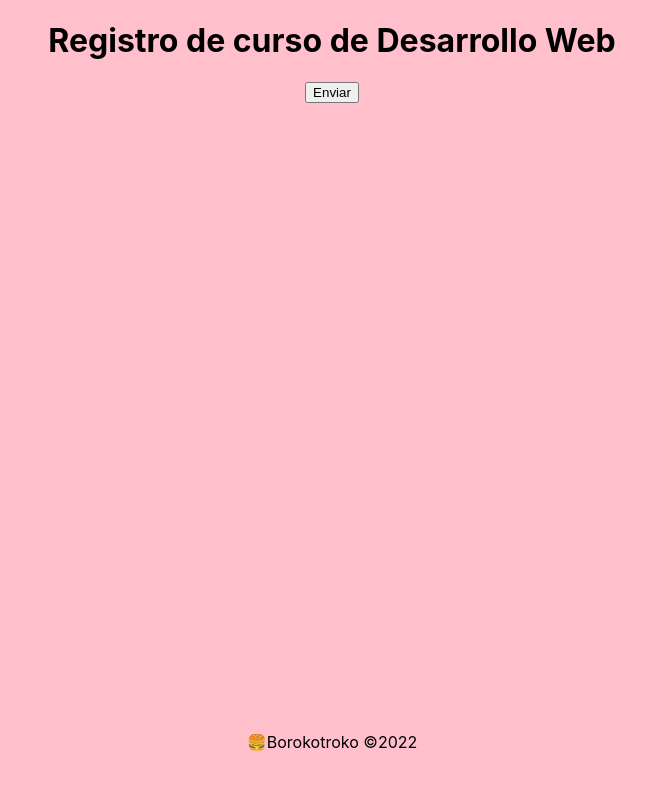
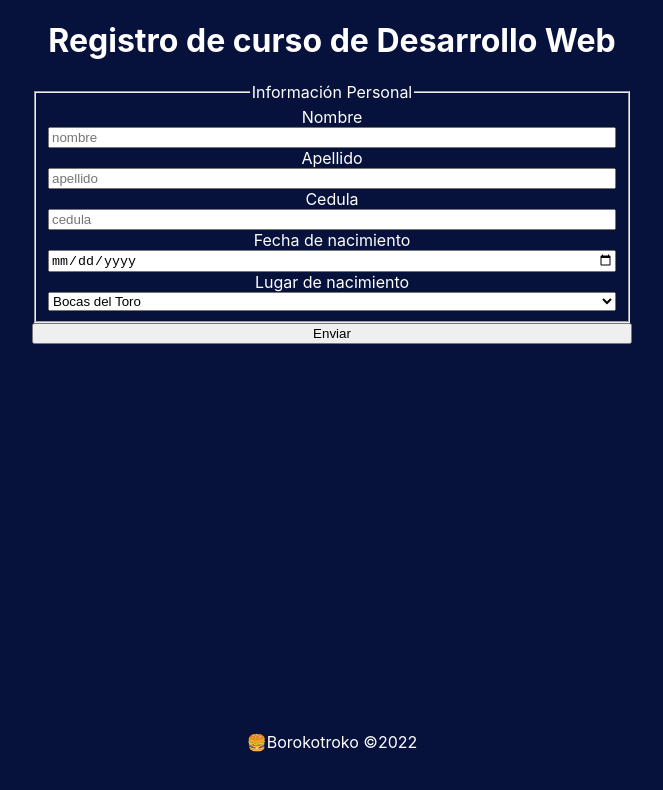
Before and after one commit to eivaremir/Practica-de-Desarrollo-Web-utp, a website: page index.html in a window 1280 px wide. Shown: the whole page, without its empty margins (308-971 px from the left). Drawn offline with Linux system fonts and the light colour scheme.

Commit message:
add personal info

```diff
--- a/index.html
+++ b/index.html
@@ -8,7 +8,8 @@
     </head>
     <body
         style="
-            background-color: pink;
+            background-color: #06113c;
+            color: white;
             font-family: -apple-system, BlinkMacSystemFont, 'Segoe UI', Roboto,
                 Oxygen, Ubuntu, Cantarell, 'Open Sans', 'Helvetica Neue',
                 sans-serif;
@@ -28,11 +29,40 @@
             style="
                 display: flex;
                 flex-direction: column;
-                max-width: 900px;
+                width: 600px;
                 margin: 0 auto;
+                text-align: center;
             "
         >
-            <!--  -->
+            <fieldset style="display: flex; flex-direction: column">
+                <legend>Información Personal</legend>
+                <label for="name">Nombre</label>
+                <input placeholder="nombre" name="name" />
+
+                <label for="surname">Apellido</label>
+                <input placeholder="apellido" name="surname" />
+
+                <label for="userId">Cedula</label>
+                <input placeholder="cedula" name="userId" />
+
+                <label for="birthday">Fecha de nacimiento</label>
+                <input type="date" name="birthday" />
+
+                <label for="birthplace">Lugar de nacimiento</label>
+                <!-- ISO 3166-2:PA -->
+                <select name="birthplace" id="birthplace">
+                    <option value="1">Bocas del Toro</option>
+                    <option value="4">Chiriquí</option>
+                    <option value="2">Coclé</option>
+                    <option value="3">Colón</option>
+                    <option value="5">Darién</option>
+                    <option value="6">Herrera</option>
+                    <option value="7">Los Santos</option>
+                    <option value="8">Panamá</option>
+                    <option value="10">Panamá Oeste</option>
+                    <option value="9">Veraguas</option>
+                </select>
+            </fieldset>
 
             <!--  -->
 
```
